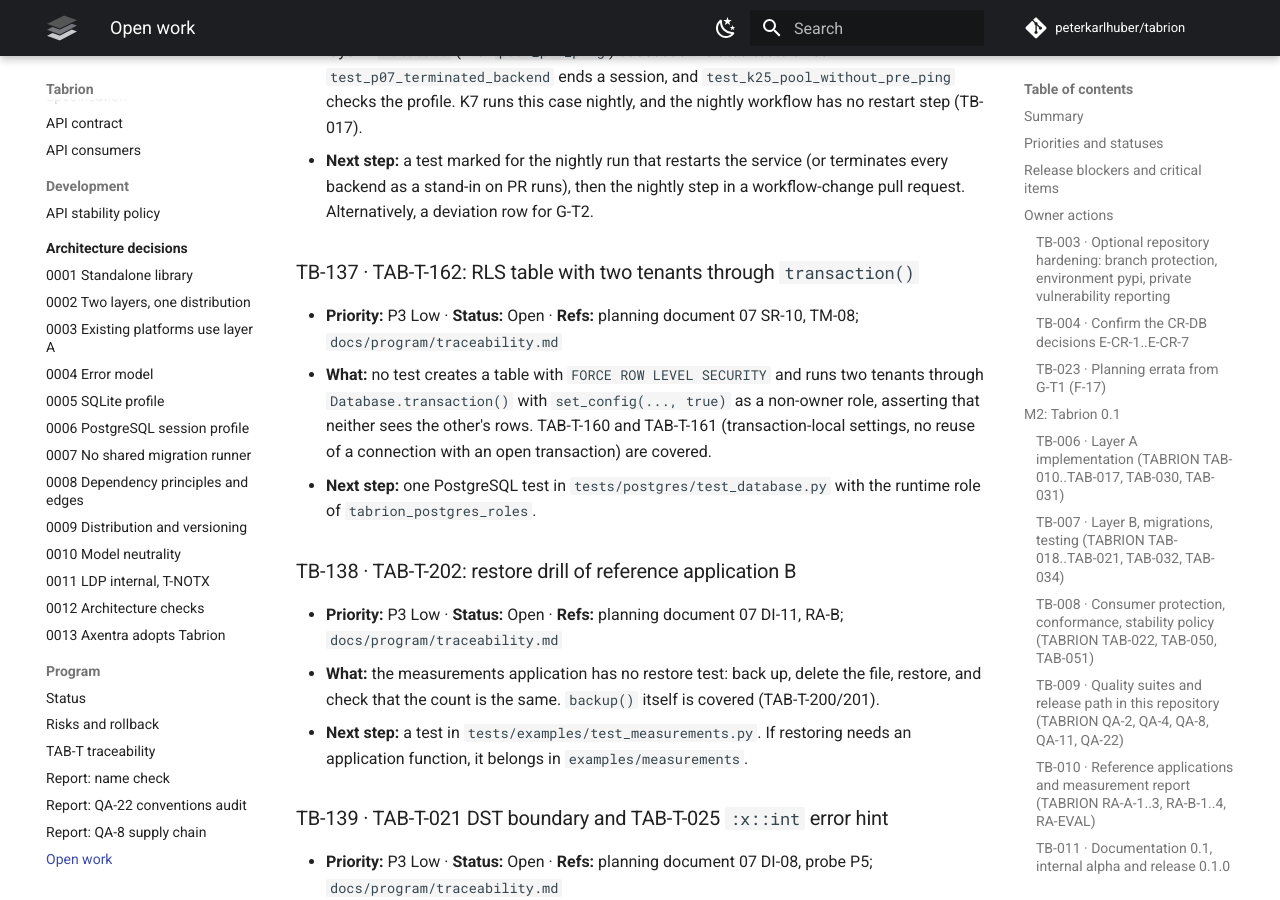
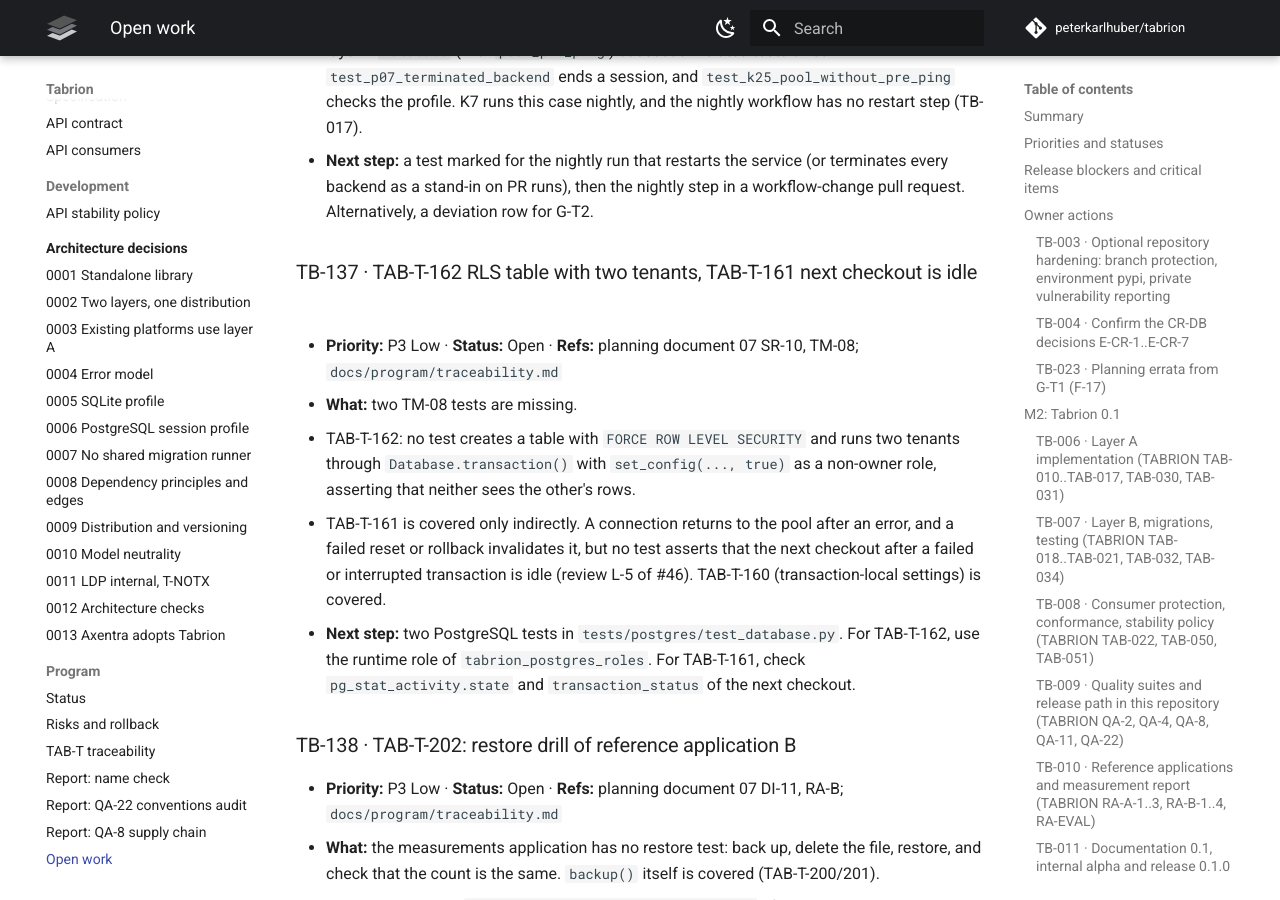
Before and after one commit to peterkarlhuber/tabrion, an MkDocs documentation site: the page built from docs/TODO.md, in a window 1280 px wide and 900 px high, scrolled down 22040 px. Built offline with MkDocs 1.6.1 and Material for MkDocs 9.7.7, drawn with Linux system fonts in a browser that asks for light colours; comment, search, counter and statistics services are not loaded.

Commit message:
Fix review rv-46: stub check parses the module, stricter traceability test
- L-1: is_stub/stub_kind find the function in the parsed module instead of
  dedenting its source, so a method with a flush-left triple-quoted string
  no longer crashes --no-stubs; two regression tests.
- I-1: the --no-stubs message names the stub kind (raises
  NotImplementedError, only pass or ..., only a docstring).
- L-2: every code span of a Tests cell that looks like a test reference must
  parse (parametrized IDs allowed and checked by their function); a
  reference outside backticks fails.
- L-3: the TODO entry of a partial or gap row must not be Done.
- L-4: STATUS QA-4 is Done for the PR part; the nightly 200x acceptance is
  open (TB-086).
- L-5: notes on TAB-T-112 and TAB-T-113 (parts the contract does not have);
  TAB-T-161 is Partial (indirect only), tracked in TB-137.

Co-Authored-By: Claude Opus 5.5 <noreply@anthropic.com>
Claude-Session: https://claude.ai/code/session_011tY7TC7Nu5VGro3DJGJcv8

```diff
--- a/docs/TODO.md
+++ b/docs/TODO.md
@@ -675,15 +675,20 @@ required (owner decision of 2026-11-08 11:26Z).
   stand-in on PR runs), then the nightly step in a workflow-change pull request. Alternatively, a deviation row for
   G-T2.
 
-### TB-137 · TAB-T-162: RLS table with two tenants through `transaction()`
+### TB-137 · TAB-T-162 RLS table with two tenants, TAB-T-161 next checkout is idle
 
 - **Priority:** P3 Low · **Status:** Open · **Refs:** planning document 07 SR-10, TM-08; `docs/program/traceability.md`
-- **What:** no test creates a table with `FORCE ROW LEVEL SECURITY` and runs two tenants through
-  `Database.transaction()` with `set_config(..., true)` as a non-owner role, asserting that neither sees the
-  other's rows. TAB-T-160 and TAB-T-161 (transaction-local settings, no reuse of a connection with an open
-  transaction) are covered.
-- **Next step:** one PostgreSQL test in `tests/postgres/test_database.py` with the runtime role of
-  `tabrion_postgres_roles`.
+- **What:** two TM-08 tests are missing.
+  - TAB-T-162: no test creates a table with `FORCE ROW LEVEL SECURITY` and runs two tenants through
+    `Database.transaction()` with `set_config(..., true)` as a non-owner role, asserting that neither sees the other's
+    rows.
+  - TAB-T-161 is covered only indirectly. A connection returns to the pool after an error, and a failed reset or
+    rollback invalidates it, but no test asserts that the next checkout after a failed or interrupted transaction is
+    idle (review L-5 of #46).
+  TAB-T-160 (transaction-local settings) is covered.
+- **Next step:** two PostgreSQL tests in `tests/postgres/test_database.py`. For TAB-T-162, use the runtime role of
+  `tabrion_postgres_roles`. For TAB-T-161, check `pg_stat_activity.state` and `transaction_status` of the next
+  checkout.
 
 ### TB-138 · TAB-T-202: restore drill of reference application B
 
```
Also changed, not shown: CHANGELOG.md (+1 -1 lines), docs/program/STATUS.md (+1 -1 lines), docs/program/traceability.md (+8 -7 lines), 3 other files.
